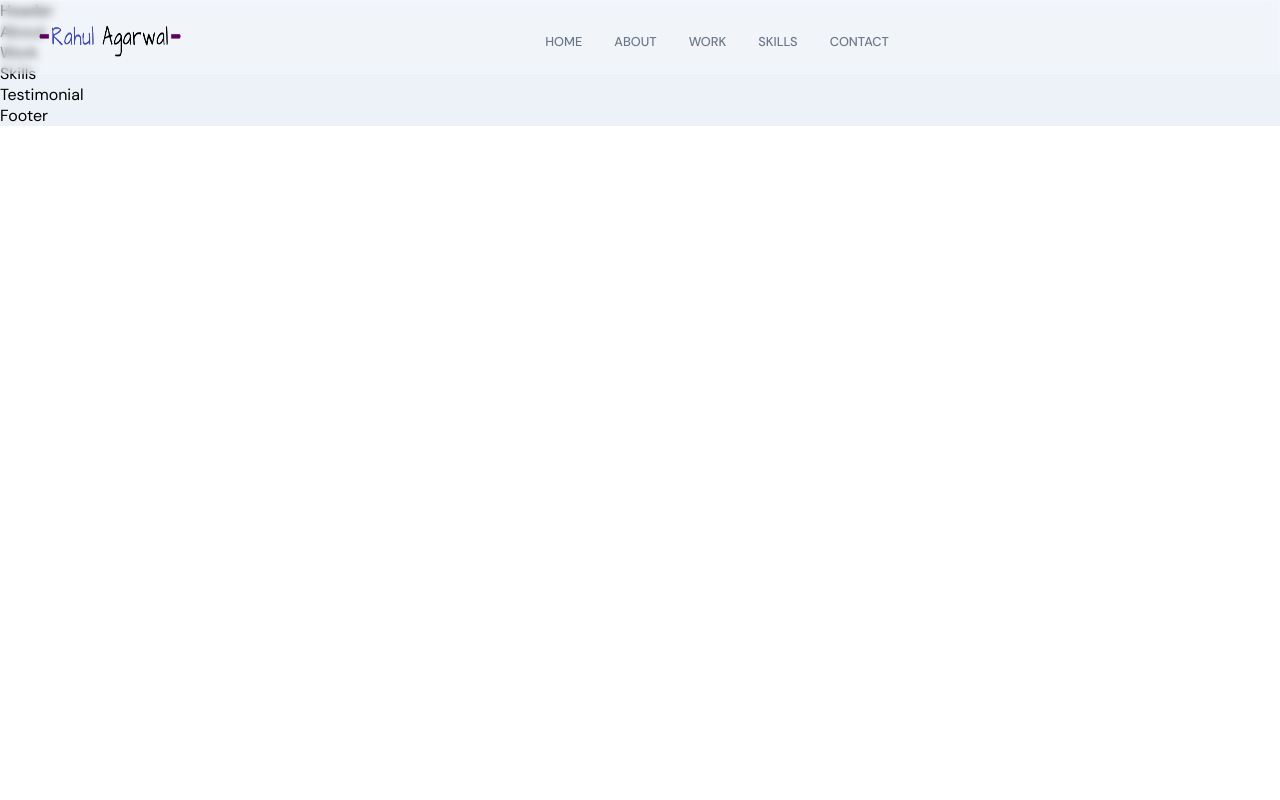
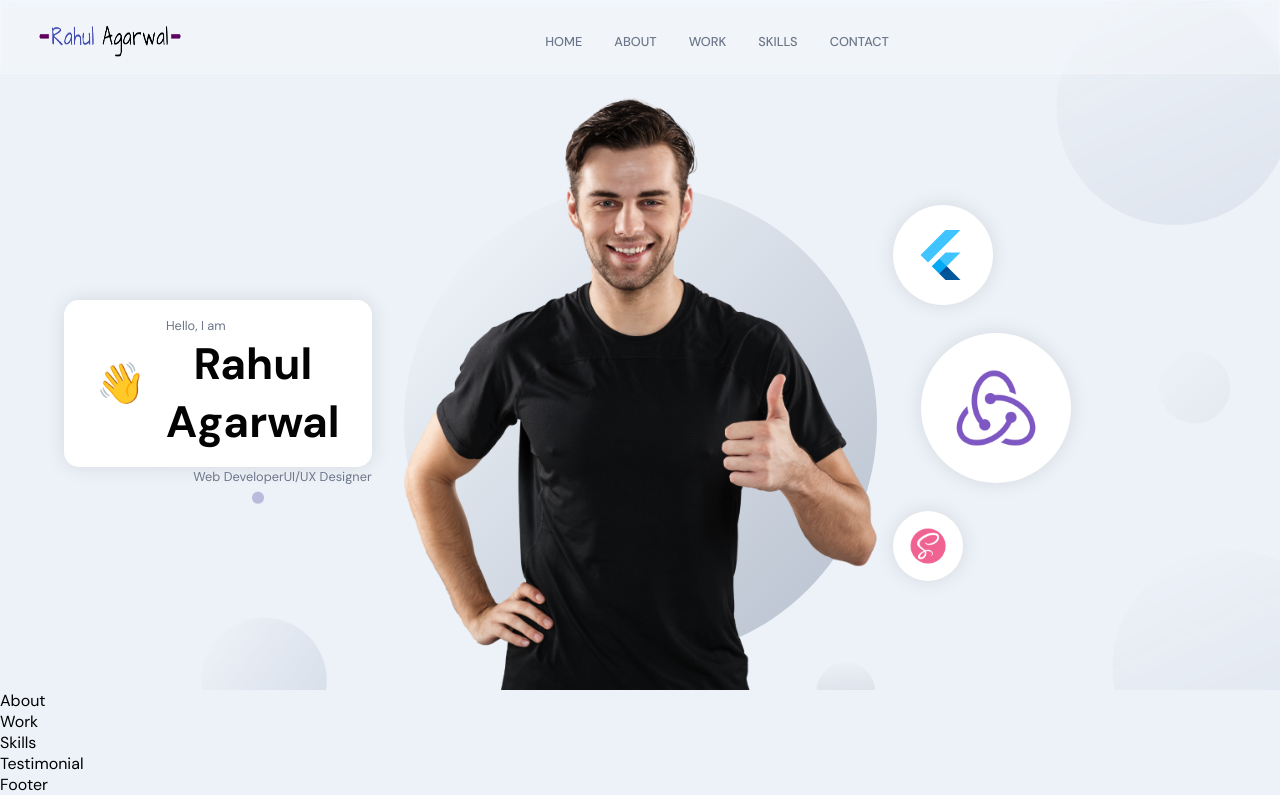
Before and after one commit to rahulAgdev/Portfolio_React, a React (Vite) app in the folder frontend_react/: page / in a window 1280 px wide. Built offline with nearby package versions, Linux system fonts and the light colour scheme.

Commit message:
Adding the header section

```diff
--- a/frontend_react/src/container/Header/Header.jsx
+++ b/frontend_react/src/container/Header/Header.jsx
@@ -1,10 +1,67 @@
-import React from 'react'
-import './Header.scss'
-
+import React from "react";
+import "./Header.scss";
+import { motion } from "framer-motion";
+import { images } from "../../constants";
+const scaleVariants = {
+  whileInView: {
+    scale: [0,1],
+    opacity: [0,1],
+    transition: {
+      duration : 1,
+      ease: 'easeInOut'
+    }
+  }
+}
 const Header = () => {
   return (
-    <div>Header</div>
-  )
-}
+    <div className="app__header app__flex" id="home">
+      <motion.div
+        whileInView={{ x: [-100, 0], opacity: [0, 1] }}
+        transition={{ duration: 0.5 }}
+        className="app__header-info"
+      >
+        <div className="app__header-badge">
+          <div className="badge-cmp app__flex">
+            <span>👋</span>
+            <div style={{ marginLeft: 20 }}>
+              <p className="p-text">Hello, I am </p>
+              <h1 className="head-text">Rahul Agarwal</h1>
+            </div>
+          </div>
+          <div className="tag-cmg app__flex">
+            <p className="p-text">Web Developer</p>
+            <p className="p-text">UI/UX Designer</p>
+          </div>
+        </div>
+      </motion.div>
+      <motion.div
+        whileInView={{ opacity: [0, 1] }}
+        transition={{ duration: 0.5, delayChildren: 0.5 }}
+        className="app__header-img"
+      >
+        <img src={images.profile} alt="profile_bg" />
+        <motion.img
+          whileInView={{ scale: [0, 1] }}
+          transition={{ duration: 1, ease: "easeInOut" }}
+          className="overlay_circle"
+          src={images.circle}
+          alt="profile_circle"
+        />
+      </motion.div>
+      <motion.div
+        variants={scaleVariants}
+        whileInView={scaleVariants.whileInView}
+        className="app__header-circles"
+      >
+        {[images.flutter, images.redux, images.sass].map((circle, index)=>(
+          <div className="circle-cmp app__flex" key={`circle-${index}`}>
+            <img src={circle} alt="circle" />
+          </div>
 
-export default Header
+        ))}
+      </motion.div>
+    </div>
+  );
+};
+
+export default Header;
--- a/frontend_react/src/container/Header/Header.scss
+++ b/frontend_react/src/container/Header/Header.scss
@@ -0,0 +1,196 @@
+#home {
+    position: relative;
+    background: url("../../assets/bgIMG.png");
+    background-size: cover;
+    background-position: center;
+    background-repeat: repeat;
+
+    // disable the default padding styles
+    .app__wrapper {
+      padding: 0;
+
+      .copyright {
+        display: none;
+      }
+    }
+  }
+
+  .app__header {
+    flex: 1;
+    width: 100%;
+    height: 100%;
+    flex-direction: row;
+
+    padding: 6rem 2rem 0rem;
+
+    @media screen and (min-width: 2000px) {
+      padding-top: 8rem;
+    }
+
+    @media screen and (max-width: 1200px) {
+      flex-direction: column;
+    }
+
+    @media screen and (max-width: 450px) {
+      padding: 6rem 1rem 2rem;
+    }
+  }
+
+  .app__header-info {
+    flex: 0.65;
+    display: flex;
+    flex-direction: column;
+    justify-content: flex-start;
+    align-items: flex-start;
+    height: 100%;
+
+    margin: 0 2rem;
+
+    @media screen and (max-width: 1200px) {
+      width: 100%;
+      margin-right: 0rem;
+    }
+  }
+
+  .app__header-badge {
+    width: 100%;
+    display: flex;
+    justify-content: flex-end;
+    align-items: flex-end;
+    flex-direction: column;
+
+    .badge-cmp,
+    .tag-cmp {
+      padding: 1rem 2rem;
+      background: var(--white-color);
+      border-radius: 15px;
+      flex-direction: row;
+      width: auto;
+
+      box-shadow: 0px 0px 20px rgba(0, 0, 0, 0.1);
+    }
+
+    .tag-cmp {
+      flex-direction: column;
+      margin-top: 3rem;
+
+      p {
+        width: 100%;
+        text-transform: uppercase;
+        text-align: right;
+      }
+    }
+
+    span {
+      font-size: 2.5rem;
+
+      @media screen and (min-width: 2000px) {
+        font-size: 5rem;
+      }
+    }
+
+    @media screen and (max-width: 1200px) {
+      justify-content: flex-start;
+      align-items: flex-start;
+    }
+  }
+
+  .app__header-circles {
+    flex: 0.75;
+    display: flex;
+    flex-direction: column;
+    justify-content: space-evenly;
+    align-items: flex-start;
+    height: 100%;
+    margin-left: 1rem;
+
+    div {
+      width: 100px;
+      height: 100px;
+      border-radius: 50%;
+
+      background: var(--white-color);
+      box-shadow: 0px 0px 20px rgba(0, 0, 0, 0.1);
+
+      img {
+        width: 60%;
+        height: 60%;
+      }
+    }
+
+    // circles with different height & width
+
+    div:nth-child(1) {
+      width: 100px;
+      height: 100px;
+    }
+
+    div:nth-child(2) {
+      margin: 1.75rem;
+      width: 150px;
+      height: 150px;
+    }
+
+    div:nth-child(3) {
+      width: 70px;
+      height: 70px;
+    }
+
+    @media screen and (min-width: 2000px) {
+      div:nth-child(2) {
+        width: 400px;
+        height: 400px;
+      }
+
+      div:nth-child(3) {
+        width: 170px;
+        height: 170px;
+      }
+
+      div:nth-child(1) {
+        width: 200px;
+        height: 200px;
+      }
+    }
+
+    @media screen and (max-width: 1200px) {
+      width: 100%;
+      flex-direction: row;
+      flex-wrap: wrap;
+      margin-left: 0;
+
+      div {
+        margin: 1rem;
+      }
+    }
+  }
+
+  .app__header-img {
+    flex: 1;
+    height: 100%;
+
+    display: flex;
+    justify-content: flex-end;
+    align-items: flex-end;
+    position: relative;
+
+    img {
+      width: 100%;
+      object-fit: contain;
+      z-index: 1;
+    }
+
+    .overlay_circle {
+      position: absolute;
+      left: 0;
+      right: 0;
+      bottom: 0;
+      z-index: 0;
+      width: 100%;
+      height: 90%;
+    }
+
+    @media screen and (max-width: 1200px) {
+      margin: 2rem 0;
+    }
+  }
```
